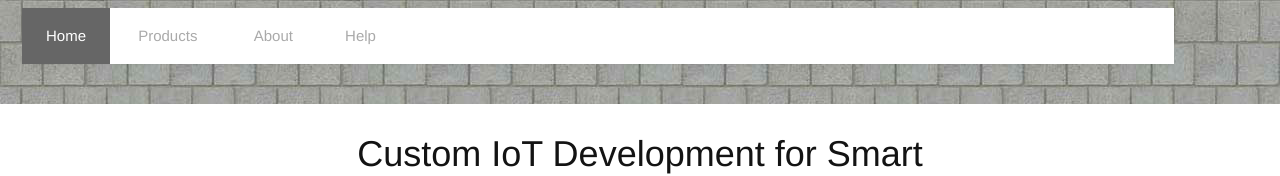
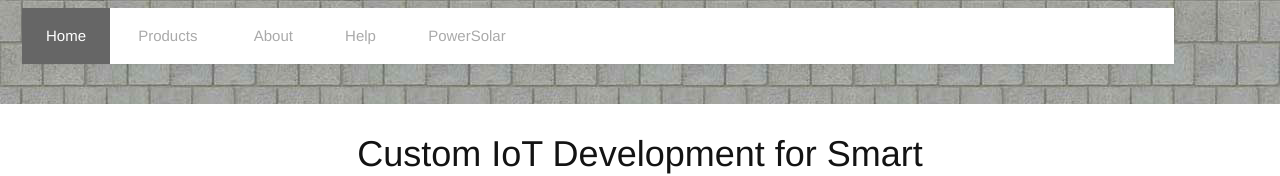
Before and after one commit to webt2018/webt2018.github.io, a plain HTML site: page index.html in a window 1280 px wide. Shown: the top 176 px of the page. Drawn offline with Linux system fonts and the light colour scheme.

Commit message:
Update index.html

```diff
--- a/index.html
+++ b/index.html
@@ -36,6 +36,7 @@
 			</li>
 			<li><a href="about.html">About</a></li>
 			<li><a href="help.html">Help</a></li>
+			<li><a href="https://power-solar.at/">PowerSolar</a></li>
 		</ul>
 	</nav>
 
```
